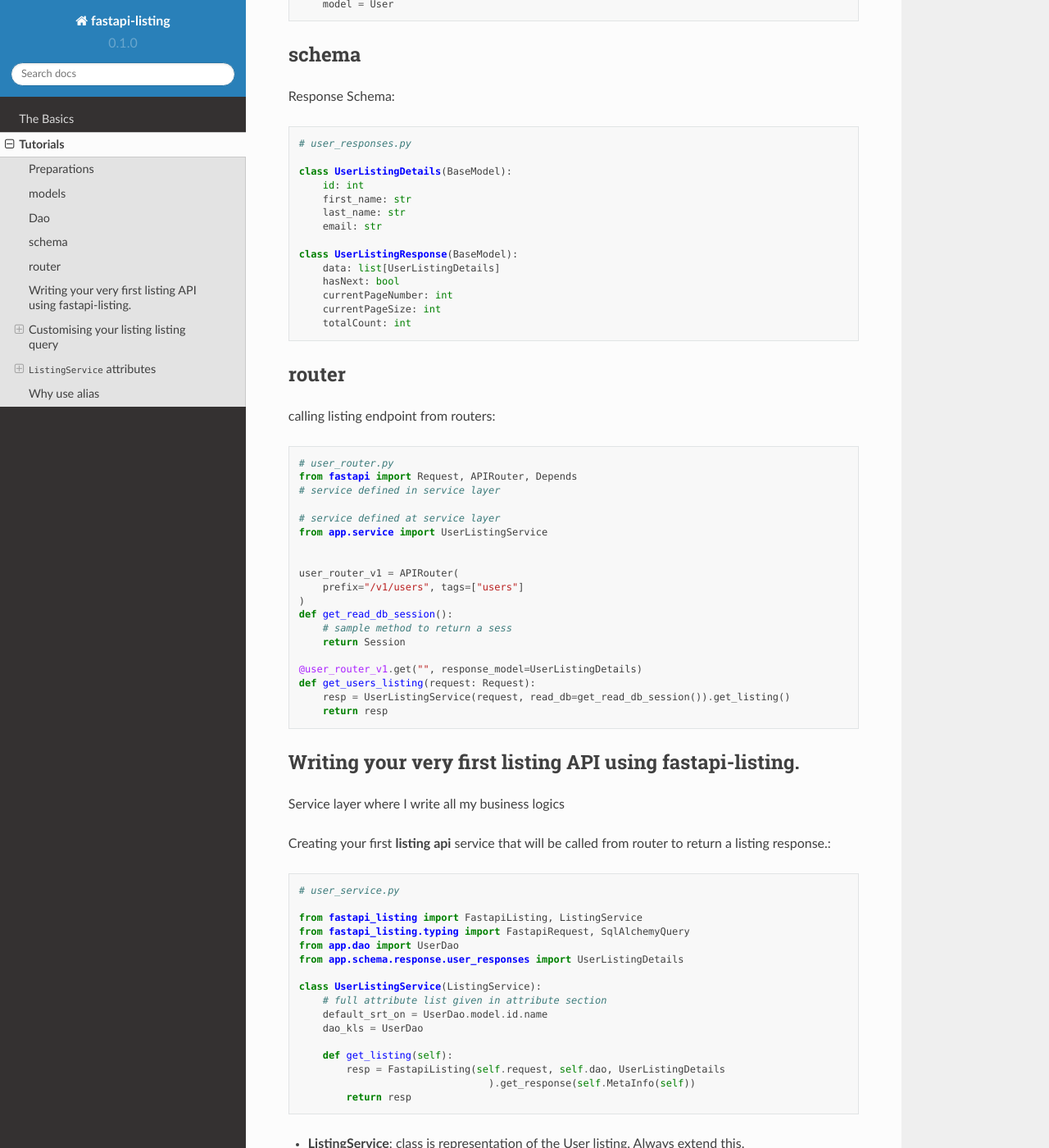
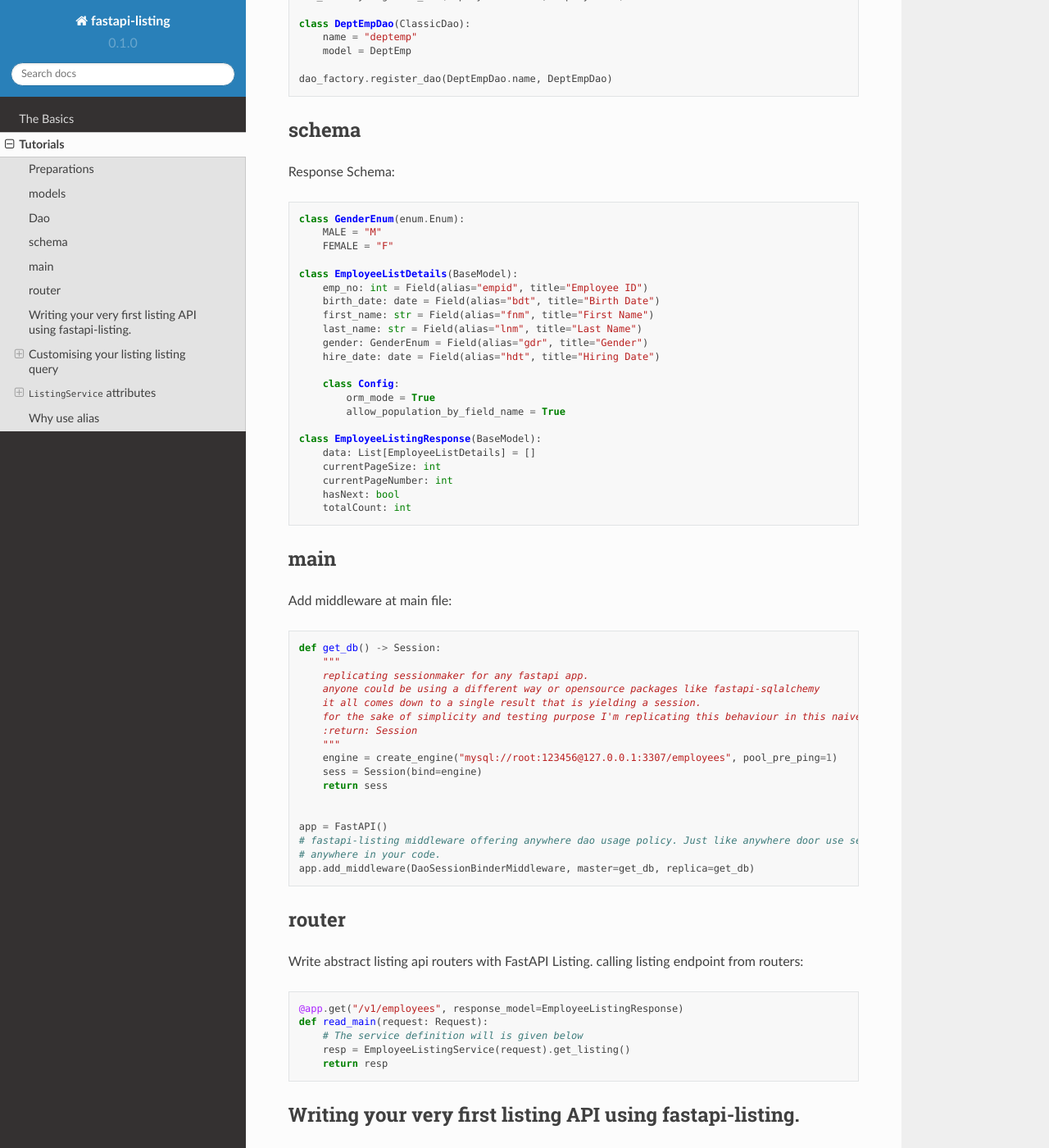
Before and after one commit to danielhasan1/fastapi-listing, a Sphinx documentation site: the page built from docs/tutorials.rst, in a window 1280 px wide and 1400 px high, scrolled down 2523 px. Shown: the whole window at 82% size. Built offline with Sphinx 7.4.7 and the Read the Docs theme 2.0.0, drawn with Linux system fonts in a browser that asks for light colours; some of the changed text lies outside the part shown.

Commit message:
update docs

```diff
--- a/docs/tutorials.rst
+++ b/docs/tutorials.rst
@@ -6,7 +6,9 @@
 
 A simple example showing how easy it is to get started. Lets look at a little bit of context for better understanding.
 
-**Note** this is all related to fastapi, your structure may differ, and all fastapi related flow will most of the time carry contextual code.
+**Note** this is all related to FastAPI.
+
+Your project structure may differ, but all FastAPI related flow is similar in context.
 
 I'll be using the following structure for this tutorial:
 
@@ -18,36 +20,38 @@
     |   \|-- __init__.py
     |   \|-- :ref:`dao`
     |   |   \|-- __init__.py
-    |   |   \|-- address_dao.py
+    |   |   \|-- title_dao.py
+    |   |   \|-- dept_emp_dao.py
     |   |   \|-- generics
     |   |   |   \|-- __init__.py
     |   |   |   \`-- dao_generics.py
     |   |   \|-- :ref:`models`
     |   |   |   \|-- __init__.py
-    |   |   |   \|-- address.py
-    |   |   |   \`-- user.py
-    |   |   \`-- user_dao.py
+    |   |   |   \|-- title.py
+    |   |   |   \|-- dept_emp.py
+    |   |   |   \`-- employee.py
+    |   |   \`-- employee_dao.py
     |   \|-- :ref:`router`
     |   |   \|-- __init__.py
-    |   |   \`-- user_router.py
+    |   |   \`-- employee_router.py
     |   \|-- :ref:`schema`
     |   |   \|-- __init__.py
     |   |   \|-- request
     |   |   |   \|-- __init__.py
-    |   |   |   \|-- address_requests.py
-    |   |   |   \`-- user_requests.py
+    |   |   |   \|-- title_requests.py
+    |   |   |   \`-- employee_requests.py
     |   |   \`-- response
     |   |       \|-- __init__.py
-    |   |       \|-- address_responses.py
-    |   |       \`-- user_responses.py
+    |   |       \|-- title_responses.py
+    |   |       \`-- employee_responses.py
     |   \`-- :ref:`service<service>`
     |       \|-- __init__.py
     |       \|-- strategies
-    |       \`-- user_service.py
+    |       \`-- employee_service.py
     \|-- main.py
     \`-- requirements.txt
 
-Lets call this app **customer**
+Lets call this app **employee**
 
 
 models
@@ -55,42 +59,43 @@
 
 model classes::
 
-    # sample user.py
+    class Employee(Base):
+        __tablename__ = 'employees'
 
-    class User(Base):
-        __tablename__ = 'users'
+        emp_no = Column(Integer, primary_key=True)
+        birth_date = Column(Date, nullable=False)
+        first_name = Column(String(14), nullable=False)
+        last_name = Column(String(16), nullable=False)
+        gender = Column(Enum('M', 'F'), nullable=False)
+        hire_date = Column(Date, nullable=False)
 
-        id = Column(INTEGER, primary_key=True)
-        first_name = Column(VARCHAR(255), nullable=False)
-        last_name = Column(VARCHAR(255))
-        email = Column(VARCHAR(255), unique=True) # unique
-        company = Column(VARCHAR(100))
 
-    class AddressType(enum.Enum):
-        company_address = 1
-        business_address = 2
-        other = 3
+    class DeptEmp(Base):
+        __tablename__ = 'dept_emp'
 
-    # sample address.py
+        emp_no = Column(ForeignKey('employees.emp_no', ondelete='CASCADE'), primary_key=True, nullable=False)
+        dept_no = Column(ForeignKey('departments.dept_no', ondelete='CASCADE'), primary_key=True, nullable=False,
+                         index=True)
+        from_date = Column(Date, nullable=False)
+        to_date = Column(Date, nullable=False)
 
-    class Address(Base):
-        __tablename__ = 'addresses'
+        department = relationship('Department')
+        employee = relationship('Employee')
 
-        id = Column(INTEGER, primary_key=True)
-        line1 = Column(VARCHAR(255))
-        line2 = Column(VARCHAR(255))
-        city = Column(VARCHAR(255), nullable=False)
-        state = Column(VARCHAR(255), nullable=False, index=True)
-        country = Column(VARCHAR(255), nullable=False)
-        pincode = Column(Integer, nullable=False)
-        type = Column(ENUM(AddressType))
-        user_id = Column(ForeignKey('users.id', ondelete='RESTRICT', onupdate='RESTRICT'), nullable=False, index=True)
+    class Title(Base):
+        __tablename__ = 'titles'
 
+        emp_no = Column(ForeignKey('employees.emp_no', ondelete='CASCADE'), primary_key=True, nullable=False)
+        title = Column(String(50), primary_key=True, nullable=False)
+        from_date = Column(Date, primary_key=True, nullable=False)
+        to_date = Column(Date)
+
+        employee = relationship('Employee')
 
 Dao
 ---
 Here we have a dao package where we will be adding all our :ref:`Dao<dao overview>` classes.
-I've additionally added a package in where I like to keep all my generic solutions, for now I've added ``dao_generics.py`` file which looks something
+I've additionally added a package to keep generic methods for common use, e.g. ``dao_generics.py`` file which looks something
 like this::
 
     from fastapi_listing.dao import GenericDao
@@ -112,23 +117,23 @@
 
 Dao classes::
 
-    # address_dao.py
-    from app.dao.generics import ClassicDaoFeatures
-    from app.dao.model import Address
+    class TitleDao(ClassicDao):
+        name = "title"
+        model = Title
 
+    dao_factory.register_dao(TitleDao.name, TitleDao)
 
-    class AddressDao(ClassicDaoFeatures):
+    class EmployeeDao(ClassicDao):
+        name = "employee"
+        model = Employee
 
-        model = Address
+    dao_factory.register_dao(EmployeeDao.name, EmployeeDao)
 
+    class DeptEmpDao(ClassicDao):
+        name = "deptemp"
+        model = DeptEmp
 
-    # user_dao.py
-    from app.dao.generics import ClassicDaoFeatures
-    from app.dao.model import User
-
-    class UserDao(ClassicDaoFeatures):
-
-        model = User
+    dao_factory.register_dao(DeptEmpDao.name, DeptEmpDao)
 
 
 schema
@@ -136,45 +141,62 @@
 
 Response Schema::
 
-    # user_responses.py
+    class GenderEnum(enum.Enum):
+        MALE = "M"
+        FEMALE = "F"
 
-    class UserListingDetails(BaseModel):
-        id: int
-        first_name: str
-        last_name: str
-        email: str
+    class EmployeeListDetails(BaseModel):
+        emp_no: int = Field(alias="empid", title="Employee ID")
+        birth_date: date = Field(alias="bdt", title="Birth Date")
+        first_name: str = Field(alias="fnm", title="First Name")
+        last_name: str = Field(alias="lnm", title="Last Name")
+        gender: GenderEnum = Field(alias="gdr", title="Gender")
+        hire_date: date = Field(alias="hdt", title="Hiring Date")
 
-    class UserListingResponse(BaseModel):
-        data: list[UserListingDetails]
+        class Config:
+            orm_mode = True
+            allow_population_by_field_name = True
+
+    class EmployeeListingResponse(BaseModel):
+        data: List[EmployeeListDetails] = []
+        currentPageSize: int
+        currentPageNumber: int
         hasNext: bool
-        currentPageNumber: int
-        currentPageSize: int
         totalCount: int
 
+
+main
+----
+Add middleware at main file::
+
+    def get_db() -> Session:
+        """
+        replicating sessionmaker for any fastapi app.
+        anyone could be using a different way or opensource packages like fastapi-sqlalchemy
+        it all comes down to a single result that is yielding a session.
+        for the sake of simplicity and testing purpose I'm replicating this behaviour in this naive way.
+        :return: Session
+        """
+        engine = create_engine("mysql://root:123456@127.0.0.1:3307/employees", pool_pre_ping=1)
+        sess = Session(bind=engine)
+        return sess
+
+
+    app = FastAPI()
+    # fastapi-listing middleware offering anywhere dao usage policy. Just like anywhere door use sessions and dao
+    # anywhere in your code.
+    app.add_middleware(DaoSessionBinderMiddleware, master=get_db, replica=get_db)
 
 router
 ------
 
+Write abstract listing api routers with FastAPI Listing.
 calling listing endpoint from routers::
 
-    # user_router.py
-    from fastapi import Request, APIRouter, Depends
-    # service defined in service layer
-
-    # service defined at service layer
-    from app.service import UserListingService
-
-
-    user_router_v1 = APIRouter(
-        prefix="/v1/users", tags=["users"]
-    )
-    def get_read_db_session():
-        # sample method to return a sess
-        return Session
-
-    @user_router_v1.get("", response_model=UserListingDetails)
-    def get_users_listing(request: Request):
-        resp = UserListingService(request, read_db=get_read_db_session()).get_listing()
+    @app.get("/v1/employees", response_model=EmployeeListingResponse)
+    def read_main(request: Request):
+        # The service definition will is given below
+        resp = EmployeeListingService(request).get_listing()
         return resp
 
 
@@ -182,36 +204,43 @@
 
 .. _service:
 
+
 Writing your very first listing API using fastapi-listing.
 ----------------------------------------------------------
-Service layer where I write all my business logics
+Service layer where one write all their business logics
 
 
-Creating your first **listing api** service that will be called from router to return a listing response.::
+Creating your first **listing api** that will be called from router to return a listing response.::
 
-    # user_service.py
 
-    from fastapi_listing import FastapiListing, ListingService
-    from fastapi_listing.typing import FastapiRequest, SqlAlchemyQuery
-    from app.dao import UserDao
-    from app.schema.response.user_responses import UserListingDetails
+    from fastapi_listing import ListingService, FastapiListing
+    from fastapi_listing import loader # setup utility called when classes are loaded
+    from app.dao import EmployeeDao
+    from app.schema.response.employee_responses import EmployeeListDetails # optional
 
-    class UserListingService(ListingService):
-        # full attribute list given in attribute section
-        default_srt_on = UserDao.model.id.name
-        dao_kls = UserDao
+
+    @loader.register()
+    class EmployeeListingService(ListingService):
+
+        default_srt_on = "Employee.emp_no"
+        default_dao = EmployeeDao
 
         def get_listing(self):
-            resp = FastapiListing(self.request, self.dao, UserListingDetails
+            resp = FastapiListing(self.request, self.dao, EmployeeListDetails
                                     ).get_response(self.MetaInfo(self))
             return resp
 
+    # that's it your very first listing api is ready to be serverd.
 
-* **ListingService**: class is representation of the User listing. Always extend this.
+You actually began writing your listing api here at listing service level. Before this everything was vanilla FastAPI code.
+
+* **ListingService**: Base Exposed class. All Listing Service classes will extend this.
 * **Attributes**: :ref:`attributes overview`
-* **UserListingDetails**: Pydantic class containing required fields to add in listing, only these fields will be fetched from query. Add or remove fields from pydantic class to control query results.
+* **EmployeeListDetails**: Optional pydantic class containing required fields to render. These field will get added automatically in vanilla query.
+    if you are not using pydantic then you could leave it.
 
-Once you runserver, hit the endpoint ``localhost:8000/v1/users`` and you will receive a json response with page size 10 (default page size)
+Once you runserver, hit the endpoint ``localhost:8000/v1/employees`` and you will receive a json response with page size 10 (default page size)
+
 
 Customising your listing listing query
 --------------------------------------
@@ -344,25 +373,29 @@
 
 .. py:attribute:: ListingService.filter_mapper
 
-    A ``dict`` containing allowed filters on the listing. ``{alias: value}`` where key should be an alias of field and value should be
-    the field name given in model class
+    A ``dict`` containing allowed filters on the listing. ``{alias: value}`` where key should be an alias of field and value is
+    a tuple.
 
-    for example: ``{"fnm": "User.first_name"}``
+    for example: ``{"fnm": ("Employees.first_name", filter_class)}``
 
-    value ``"User.first_name"`` shows relation. ``first_name`` from model ``User``. This should always be unique. You could go sane defining your values
+    value ``"Employees.first_name"`` shows relation. ``first_name`` from model ``Employees``. This should always be unique. You could go sane defining your values
     like this which will help you when debugging. split on ``.`` happens and last value is assumed to be actual field.
+    More information will be given at example level
 
 :ref:`alias overview`?
 
 .. py:attribute:: ListingService.sort_mapper
 
-    A ``dict`` containing allowed sorting field on the listing
+    A ``dict`` containing allowed sorting field on the listing. More information will be given with example
 
-:ref:`alias overview`?
 
 .. py:attribute:: ListingService.default_srt_on
 
-    defining listing data default sorting order: **asc**, **dsc**
+    attribute that keeps default sort field for listing data.
+
+.. py:attribute:: ListingService.default_srt_ord
+
+    attribute that keeps default sort order for listing data.
 
 .. py:attribute:: ListingService.paginate_strategy
 
@@ -372,21 +405,30 @@
 
     defining listing service query strategy unique name. Default ``default_query``
 
-.. py:attribute:: ListingService.query_strategy
+.. py:attribute:: ListingService.sorting_strategy
 
     defining listing service sorting strategy unique name. Default ``default_sorter``
 
-.. py:attribute:: ListingService.query_strategy
+.. py:attribute:: ListingService.sort_mecha
 
     defining listing service sort process executor. Default ``singleton_sorter_mechanics``
 
-.. py:attribute:: ListingService.query_strategy
+.. py:attribute:: ListingService.filter_mecha
 
     defining listing service filter process executor. Default ``iterative_filter_mechanics``
 
-.. py:attribute:: ListingService.dao_kls
+.. py:attribute:: ListingService.default_dao
 
     defining listing service :ref:`dao` class. should be created extending ``GenericDao``
+
+.. py:attribute:: ListingService.default_page_size
+
+    defining listing service default page size.
+
+.. py:attribute:: ListingService.feature_params_adapter
+
+    default adapter for to resolve issue between incompatible objects. Users are advices to design their
+    own adapters to support their existing client site filter/sorter/page shift params.
 
 
 
```
Also changed, not shown: docs/basics.rst (+42 -39 lines), docs/index.rst (+6 -7 lines).
